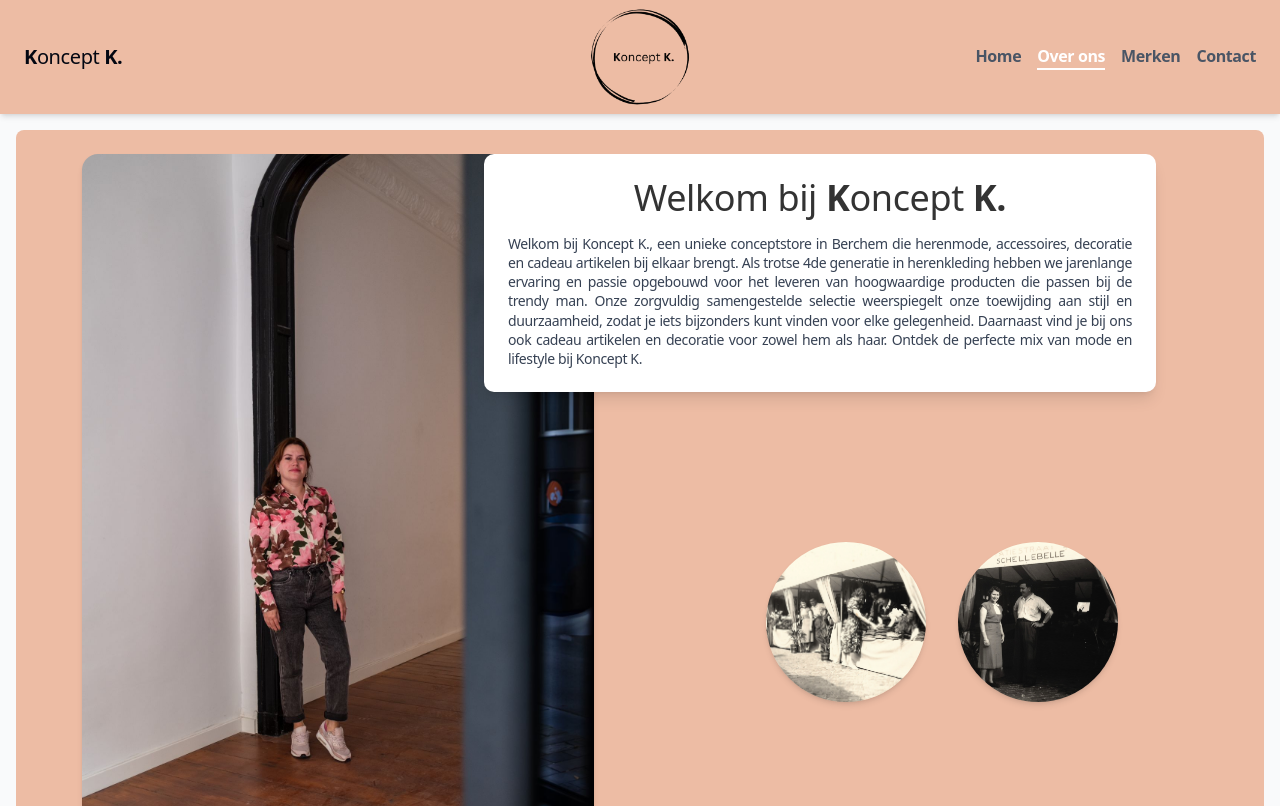
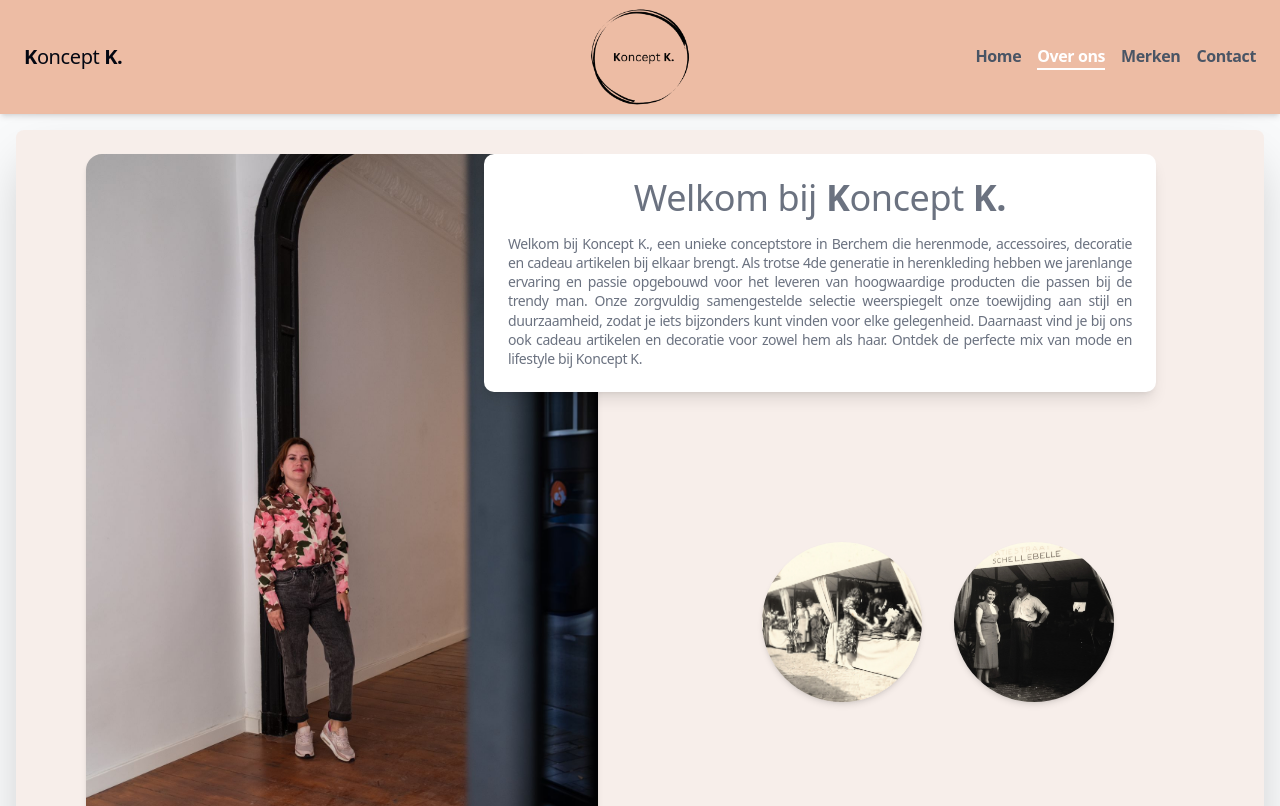
Before and after one commit to gusespitia/website-Koncept-K, a Next.js app: page /overons in a window 1280 px wide. Shown: the top 806 px of the page. Built offline with nearby package versions, Linux system fonts and the light colour scheme.

Commit message:
css updated

```diff
--- a/app/categories.tsx
+++ b/app/categories.tsx
@@ -41,12 +41,12 @@ const Categories = () => {
           <p className="text-gray-600">Loading categories...</p>
         </div>
       ) : (
-        <ul className="flex flex-wrap gap-6 justify-center"> {/* Solo un <ul> */}
+        <ul className="flex flex-wrap gap-6 justify-center "> {/* Solo un <ul> */}
           {categories.map((category) => (
             <li key={category.id}> {/* Cada categoría es un <li> */}
               <Link
                 href={`/categories/${category.category_slug}`}
-                className="inline-block px-4 py-2 bg-white text-gray-800 rounded-md border border-gray-200 hover:bg-gray-50 hover:shadow-sm transition-all duration-200 font-medium"
+                className="inline-block px-4 py-2  text-gray-800 rounded-md border  bg-gray-200 border-gray-200 hover:bg-gray-50 hover:shadow-sm transition-all duration-200 font-medium"
 
               >
                 {category.category_name}
--- a/app/contact/page.tsx
+++ b/app/contact/page.tsx
@@ -7,7 +7,7 @@ import { PhoneCall, MapPinHouse } from "lucide-react";
 export default function Page() {
 
   return (
-    <div className="grid place-items-center grid-cols-2  ">
+    <div className="grid place-items-center grid-cols-2  justify-items-center">
       <ContactForm />
       <div>
         <Image
--- a/app/features.tsx
+++ b/app/features.tsx
@@ -46,7 +46,7 @@ const Home = () => {
 
   return (
     <section className="w-full max-w-8xl mx-auto px-4  row-start-1 col-span-2">
-      <h1 className="text-2xl font-bold text-center">
+      <h1 className="text-center text-3xl font-bold">
         Discover our brands
       </h1>
       {loading && (
--- a/app/globals.css
+++ b/app/globals.css
@@ -131,6 +131,9 @@ h2,
 h3,
 h4,
 h5,
-h6 {
-  color: #333333
+h6,
+p {
+  color: #6b7280;
+  user-select: none;
+
 }
--- a/app/merken/page.tsx
+++ b/app/merken/page.tsx
@@ -47,7 +47,7 @@ const BrandsPage = () => {
       <div className="max-w-7xl mx-auto">
         {/* Header Section */}
         <div className="text-center mb-4">
-          <h1 className="text-3xl font-bold text-gray-800 sm:text-4xl">
+          <h1 className="text-center text-3xl font-bold">
             Our Brands
           </h1>
           <p className="my-3 text-xl text-gray-600 max-w-2xl mx-auto">
@@ -95,9 +95,9 @@ const BrandsPage = () => {
                           />
                         </div>
                       </div>
-                      <h3 className="text-xs font-normal text-gray-700 text-center group-hover:font-semibold transition-all mt-1  duration-500">
+                      <p className="text-xs font-normal text-gray-700 text-center group-hover:font-semibold transition-all mt-1  duration-500">
                         {brand.brand_name}
-                      </h3>
+                      </p>
                     </Link>
                   );
                 })}
--- a/app/overons/page.tsx
+++ b/app/overons/page.tsx
@@ -3,7 +3,7 @@ import Image from "next/image";
 
 const Page = () => {
   return (
-    <div className="relative min-h-screen bg-[var(--color-store)] grid grid-cols-1 lg:grid-cols-2 items-start p-4 lg:p-6 gap-2 rounded-md lg:grid-rows-[380px_minmax(400px,0.8fr)_10px] ">
+    <div className="relative grid grid-cols-1 lg:grid-cols-2 items-start p-4 lg:p-6 gap-2  lg:grid-rows-[380px_minmax(400px,0.8fr)_10px] min-h-screen  py-8 px-4 sm:px-6 lg:px-8 rounded-md shadow-2xl bg-[#EDBCA4]/20 select-none">
 
       {/* Imagen principal en pantallas grandes */}
       <div className="hidden lg:flex justify-center items-center row-span-2">
--- a/app/products.tsx
+++ b/app/products.tsx
@@ -49,7 +49,7 @@ const Products = () => {
 
   return (
     <section className="row-start-3 row-end-4 col-span-1 lg:col-span-2 mb-28">
-      <h1 className="text-center text-3xl font-bold mb-6 text-gray-800">
+      <h1 className="text-center text-3xl font-bold mb-6 ">
         Productos
       </h1>
 
--- a/components/features/contact-form.tsx
+++ b/components/features/contact-form.tsx
@@ -65,11 +65,11 @@ export default function ContactForm() {
   }
 
   return (
-    <section className=" my-10">
+    <section className="">
       {/* Formulario */}
       <Card className="w-full max-w-md mx-auto p-4 ">
         <CardHeader>
-          <CardTitle>Contact Us</CardTitle>
+          <CardTitle className="text-center mb-4  text-3xl font-bold] text-gray-500">Contact Us</CardTitle>
           <CardDescription>
             Fill out the form below and we&apos;ll get back to you as soon as
             possible.
```
